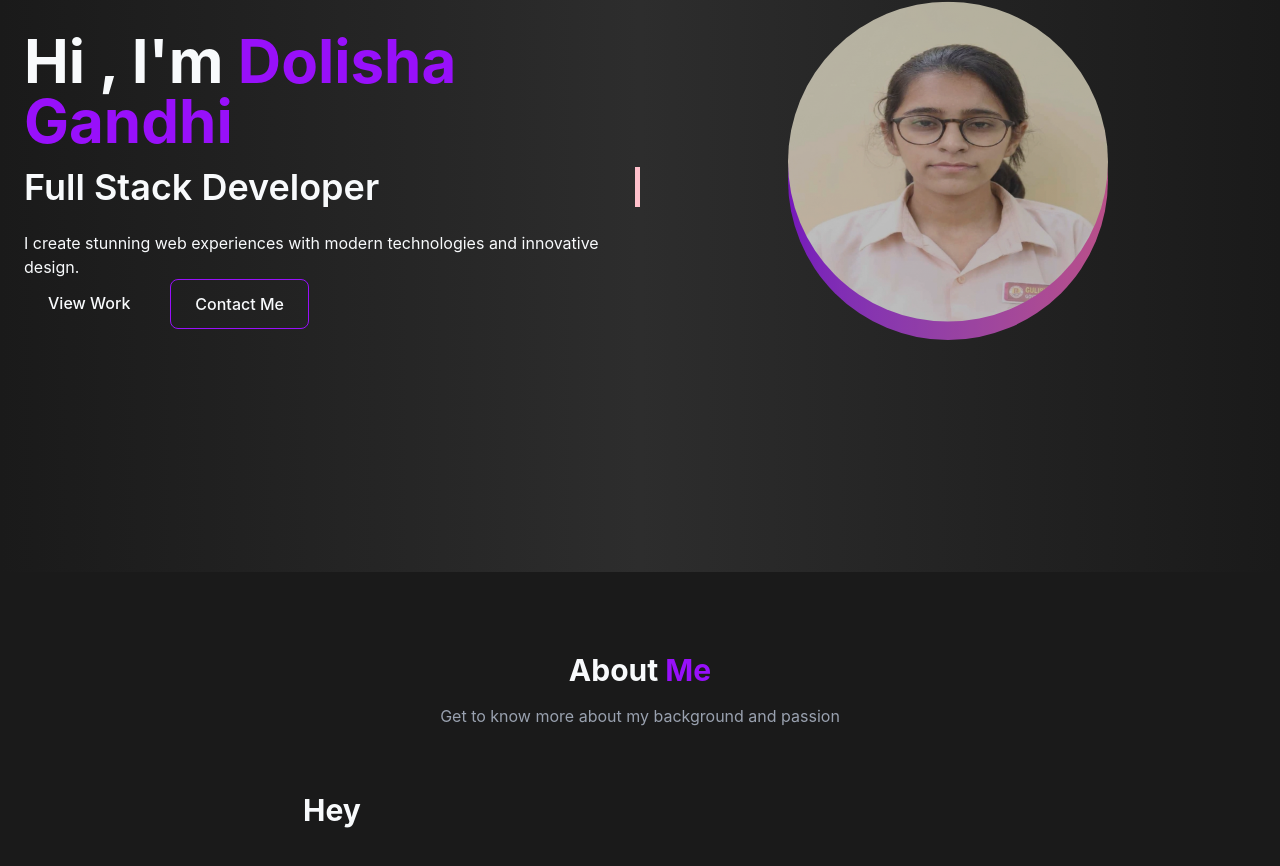
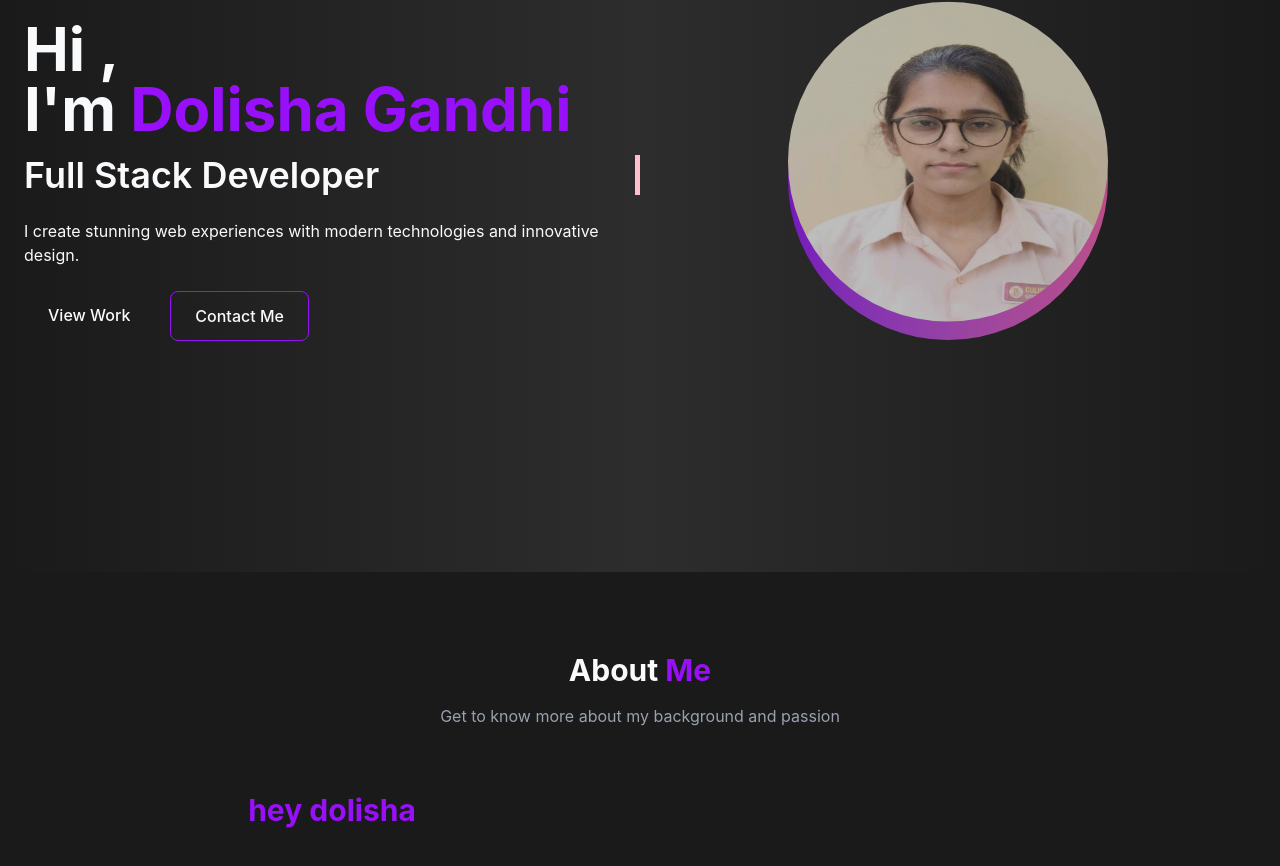
Before and after one commit to dolishaa29/portfolio, a React (Vite) app in the folder Frontend/: page / in a window 1280 px wide. Shown: the part 228-1094 px from the top of the page. Built offline with nearby package versions, Linux system fonts and the light colour scheme.

Commit message:
new commit

```diff
--- a/Frontend/src/components/About.jsx
+++ b/Frontend/src/components/About.jsx
@@ -19,8 +19,8 @@ const About = () => {
             Get to know more about my background and passion
         </p>
       <div className='flex flex-col md:flex-row items-center gap-12'>
-          <div className='md:w-1/2 '>
-            <h1 className='text-3xl font-bold text-center mb-4'>Hey</h1>
+          <div className='md:w-1/2 relative text-purple-600'>
+            <h1 className='text-3xl font-bold text-center mb-4'>hey dolisha</h1>
           </div>
       </div>
     </div>
--- a/Frontend/src/components/Hero.jsx
+++ b/Frontend/src/components/Hero.jsx
@@ -15,10 +15,11 @@ const Hero = () => {
         <div className='container mx-auto px-6 flex flex-col md:flex-row items-center justify-between'>
 
             <div className='md:w-1/2 mb-10 md:mb-0'>
-              <h1 className='text-4xl md:text-6xl font-bold mb-4'>Hi , I'm
+              <h1 className='text-4xl md:text-6xl font-bold mb-4'>Hi ,<br></br> I'm
                 <span className='text-purple-600'> Dolisha Gandhi</span></h1>
               <h2 className='text-2xl md:text-4xl font-semibold mb-6 typewriter'>Full Stack Developer</h2>
               <p>I create stunning web experiences with modern technologies and innovative design.</p>
+              <br></br>
               <div className='flex space-x-4'>
                 <a href='#projects' className='px-6 py-3 border-purple-600 rounded-lg font-medium hover:bg-purple-600 transition duration-300'>
                   View Work
--- a/Frontend/src/pages/Home.jsx
+++ b/Frontend/src/pages/Home.jsx
@@ -7,6 +7,7 @@ const Home = () => {
   return (
     <div>
       <Navbar/>
+
       <Hero/>
       <About/>
     </div>
```
